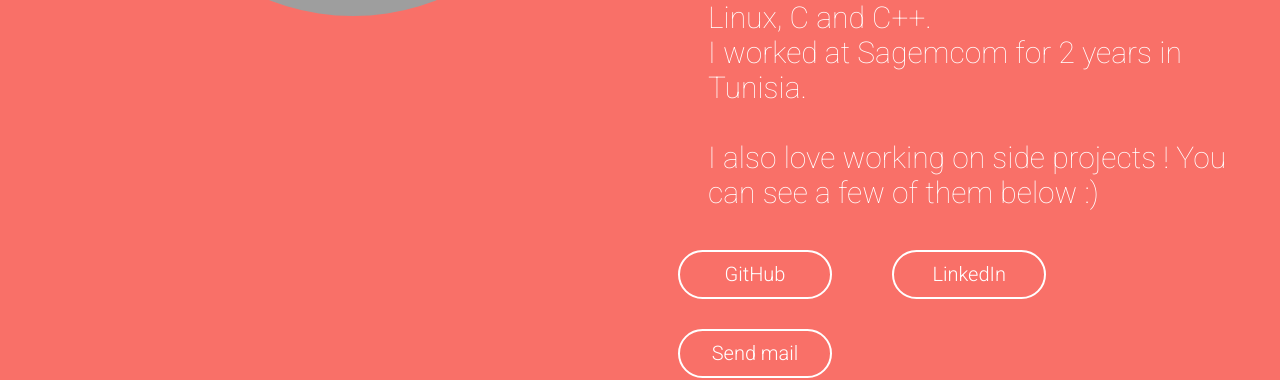
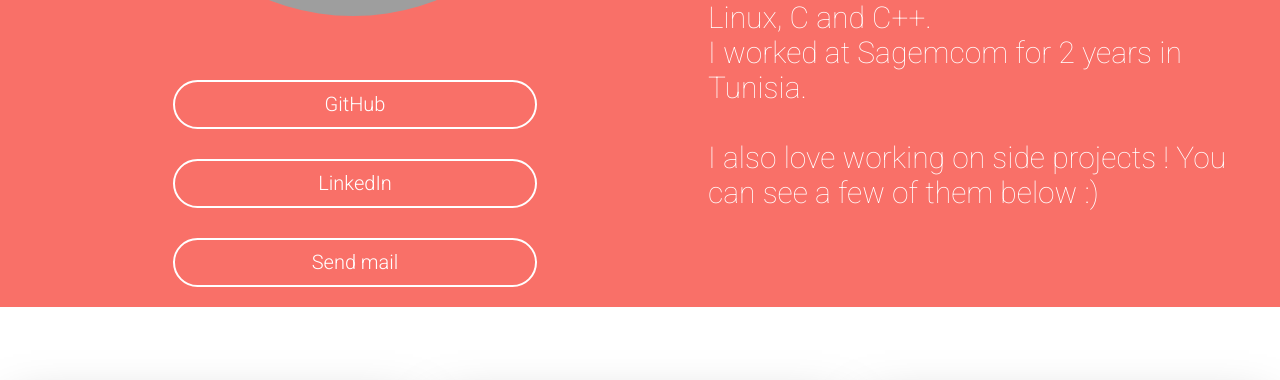
Before and after one commit to lethenju/portfolio-react, a React (Create React App) app: page / in a window 1280 px wide. Shown: the part 756-1136 px from the top of the page. Built offline with nearby package versions, Linux system fonts and the light colour scheme; grey boxes are pictures that could not be loaded.

Commit message:
[Fix] Responsive profile buttons

```diff
--- a/src/ProfilePanel.js
+++ b/src/ProfilePanel.js
@@ -1,6 +1,24 @@
 import React from "react";
 
 export default function ProfilePanel(props) {
+  const [dimensions, setDimensions] = React.useState({
+    height: window.innerHeight,
+    width: window.innerWidth,
+  });
+  React.useEffect(() => {
+    function handleResize() {
+      setDimensions({
+        height: window.innerHeight,
+        width: window.innerWidth,
+      });
+    }
+
+    window.addEventListener("resize", handleResize);
+
+    return (_) => {
+      window.removeEventListener("resize", handleResize);
+    };
+  });
   return (
     <div className="ProfilePanel">
       <div className="ProfilePanel_SidePane">
@@ -9,6 +27,12 @@ export default function ProfilePanel(props) {
           src="https://avatars3.githubusercontent.com/u/19967417?s=460&u=ecd48d2ab4260cbee902be8fde3828068cd5f0f2&v=4"
           alt="profile pic"
         />
+        {dimensions.width >= 1000 ?
+        <div className="button_row">
+          <a className="button_big" href="https://www.github.com/lethenju">GitHub</a>
+          <a className="button_big" href="https://www.linkedin.com/in/julien-letheno/">LinkedIn</a>
+          <a className="button_big" href="mailto:julien.letheno@gmail.com">Send mail</a>
+        </div> : "" }
       </div>
       <div className="ProfilePanel_MainPane">
         {props.language === "fr-FR" ? (
@@ -32,11 +56,12 @@ export default function ProfilePanel(props) {
           </p>
         </div>
         )}
+        {dimensions.width < 1000 ?
         <div className="button_row">
           <a className="button_big" href="https://www.github.com/lethenju">GitHub</a>
           <a className="button_big" href="https://www.linkedin.com/in/julien-letheno/">LinkedIn</a>
           <a className="button_big" href="mailto:julien.letheno@gmail.com">Send mail</a>
-        </div>
+        </div> : "" }
       </div>
     </div>
   );
--- a/src/styles/profile_panel.scss
+++ b/src/styles/profile_panel.scss
@@ -1,4 +1,3 @@
-
 .ProfilePanel {
   display: inline-flex;
   margin-top: 100px;
@@ -37,12 +36,12 @@
   background-color: #f97068;
   display: inline-block;
   margin-top: 10px;
-  margin-right:15%;
-  width: 150px;
+  margin-right: 10%;
+  width: 130px;
   height: 35px;
   border: 2px solid #fff;
   border-radius: 50px;
-  color:#fff;
+  color: #fff;
   font-family: roboto;
   font-weight: 300;
   text-align: center;
@@ -54,21 +53,30 @@
   margin-bottom: 20px;
   }
 
-
+  .button_row {
+  margin-left: -20%;
+  width: 200%;
+  }
   .button_big:hover {
   background-color: #fff;
-  color:#f97068;
-
+  color: #f97068;
   }
 
   @media (max-width: 1700px) {
-
+  .button_row {
+      margin-left: 0%;
+      width: auto;
+  }
   .button_big {
-    margin-right:10%;
+      display: inline-block;
+      text-align: center;
+      width: 80%;
+      margin-left: 10%;
+      margin-right: 10%;
+      margin-bottom: 20px;
   }
   }
   @media (max-width: 1000px) {
-
   .ProfilePanel {
       display: inline-block;
       margin-top: 0px;
@@ -97,16 +105,12 @@
       text-align: center;
       margin-bottom: 20px;
   }
-    .button_row {
-      margin-left: 20%;
-    }
-
 
   .ProfilePanel img {
       display: block;
+      width: 50%;
       margin: auto;
       border-radius: 50%;
-
   }
   }
 
@@ -114,14 +118,4 @@
   .button_row {
       margin-left: 0;
   }
-
-    .button_big {
-      display: inline-block;
-      text-align: center;
-      width: 80%;
-      margin-left: 10%;
-      margin-right: 10%;
-      margin-bottom: 20px;
-
   }
-  }
```
Lines whose indentation alone changed are shown as unchanged.
